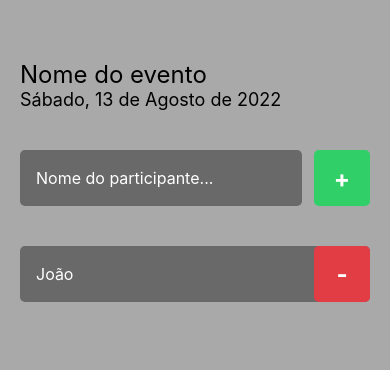
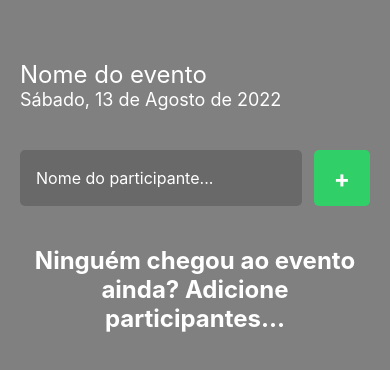
Before and after one commit to jarilton/App_ImHere_React-Native, a React Native app: screen / in a window 390 px wide. Shown: the top 370 px of the page. Built offline with nearby package versions, Linux system fonts and the light colour scheme.

Commit message:
Lógica de remover participantes

```diff
--- a/src/screens/Home/index.tsx
+++ b/src/screens/Home/index.tsx
@@ -5,21 +5,23 @@ import { useState } from "react";
 
 export default function Home() {
 
-  const [participants, setParticipants] = useState(['João'])
+  const [participants, setParticipants] = useState<string[]>([])
+  const [participantName, setParticipantName] = useState('')
 
   function handlePartipantAdd() {
-    if (participants.includes('Jamal')) {
+    if (participants.includes(participantName)) {
       Alert.alert("Opss", "Esse nome já existe, tente novamente com outro nome!!")
     }
 
-    setParticipants( prevState => [...prevState, 'Thalia']);
+    setParticipants(prevState => [...prevState, participantName]);
+    setParticipantName('')
   }
 
   function handlePartipantRemove(name: string) {
     Alert.alert("Remover", `Você deseja realmente remover o participante ${name}`, [
       {
         text: "Sim",
-        onPress: () => Alert.alert("Nome deletado com sucesso!")
+        onPress: () => setParticipants(prevstate => prevstate.filter(participants => participants !== name))
       },
       {
         text: "Não",
@@ -37,6 +39,8 @@ export default function Home() {
           style={styles.input}
           placeholder="Nome do participante..."
           placeholderTextColor="#ffffff"
+          onChangeText={setParticipantName}
+          value={participantName}
         />
 
         <TouchableOpacity
--- a/src/screens/Home/styles.ts
+++ b/src/screens/Home/styles.ts
@@ -3,15 +3,17 @@ import { StyleSheet } from 'react-native'
 export const styles = StyleSheet.create({
     container: {
         flex: 1,
-        backgroundColor: '#a9a9a9',
+        backgroundColor: '#808080',
         padding: 20
     },
     eventName: {
         fontSize: 24,
         marginTop: 40,
+        color: '#ffffff',
     },
     eventDate: {
         fontSize: 18,
+        color: '#ffffff',
     },
     input: {
         flex: 1,
```
